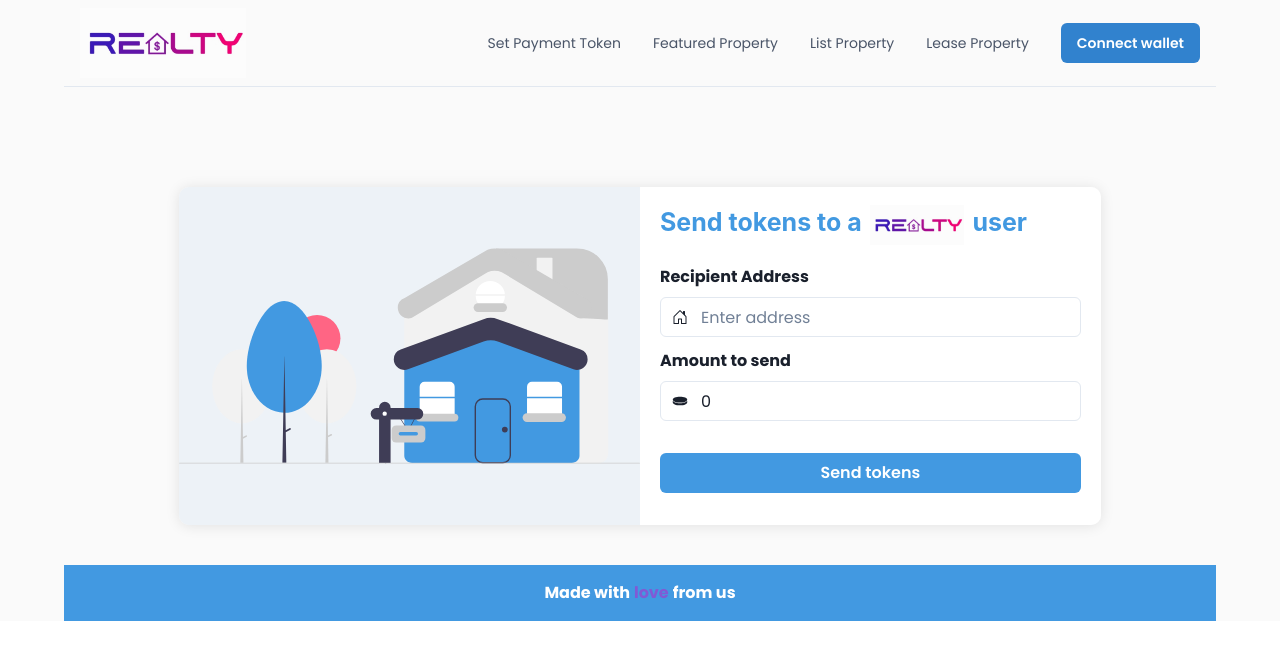
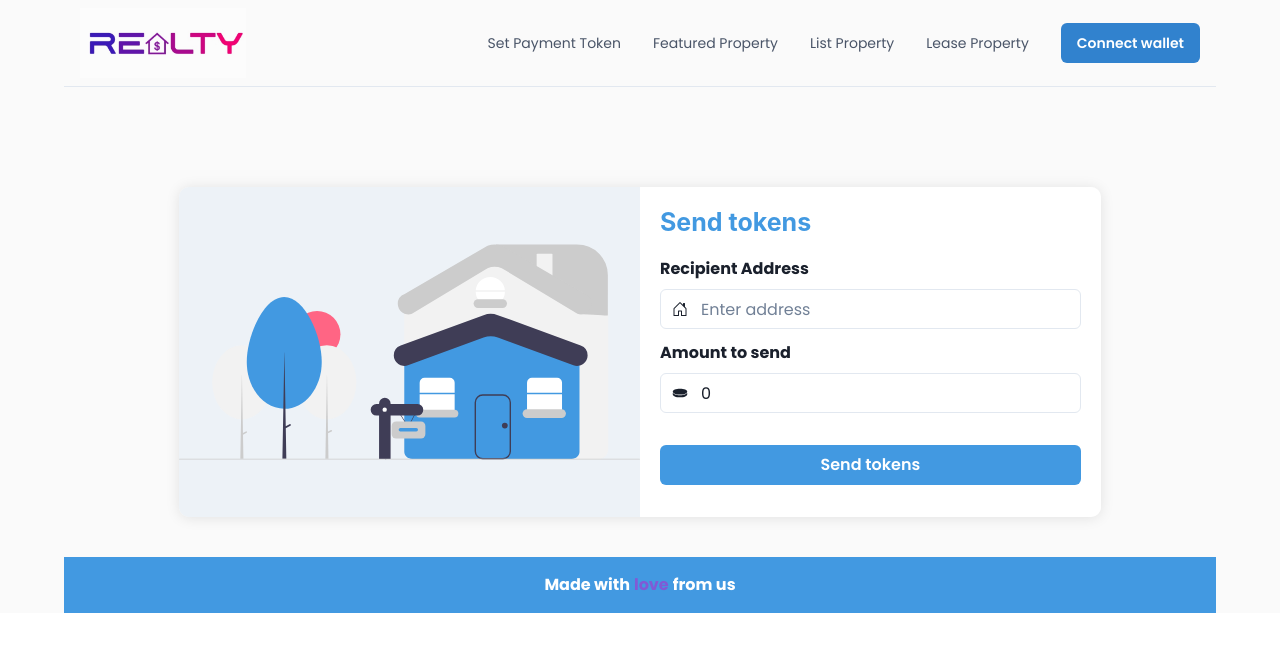
Before and after one commit to AwfulDarkness0110/Realty, a React (Create React App) app: page /admin in a window 1280 px wide. Shown: the top 660 px of the page. Built offline with nearby package versions, Linux system fonts and the light colour scheme.

Commit message:
fixes to ui

```diff
--- a/src/components/Admin.js
+++ b/src/components/Admin.js
@@ -45,7 +45,7 @@ const Admin = () => {
                 borderTopLeftRadius={{ base: '0px', md: '10px' }}
                 borderBottomLeftRadius={{ base: '0px', md: '10px' }}
             >
-                <Image w={{ base: '70%', md: '100%' }} h="100%" src={SellImg} />
+                <Image w={{ base: '100%', md: '100%' }} h="100%" src={SellImg} />
             </Box>
             <Box
                 w={{ base: '100%', md: '50%' }}
@@ -95,8 +95,8 @@ const Admin = () => {
                 >
                     {({ errors, isSubmitting, setFieldValue }) => (
                         <Form>
-                            <Heading fontWeight="700" fontSize="25px" mb={5} color="blue.400" display="flex">
-                                Send tokens to a <Image src={Logo} alt="logo" h="40px" w="auto" mx={2} mt="-2px"/> user
+                            <Heading fontWeight="700" fontSize={{base:"22px", md:"25px"}} mb={5} color="blue.400" display="flex">
+                                Send tokens
                             </Heading>
                             <Box textAlign="left">
                                 <Input
--- a/src/components/ListProperty.js
+++ b/src/components/ListProperty.js
@@ -101,7 +101,7 @@ const ListProperty = () => {
                 borderTopLeftRadius={{ base: '0px', md: '10px' }}
                 borderBottomLeftRadius={{ base: '0px', md: '10px' }}
             >
-                <Image w={{ base: '70%', md: '100%' }} h="100%" src={SellImg} />
+                <Image w={{ base: '100%', md: '100%' }} h="100%" src={SellImg} />
             </Box>
             <Box
                 w={{ base: '100%', md: '50%' }}
@@ -111,8 +111,8 @@ const ListProperty = () => {
                 borderBottomRightRadius={{ base: '0px', md: '10px' }}
             >
                 {!imageUrl ? <Box minH="50vh">
-                    <Heading fontWeight="700" fontSize="25px" mb={10} color="blue.400" display="flex">
-                        Become a <Image src={Logo} alt="logo" h="40px" w="auto" mx={2} mt="-2px"/>  Agent
+                    <Heading fontWeight="700" fontSize={{base:"20px", md:"25px"}} mb={10} color="blue.400" display="flex">
+                        Become a <Image src={Logo} alt="logo" h="40px" w="auto" mx={2} mt="-2px"/>  agent
                     </Heading>
                     <Text mb={5} fontWeight="700">Upload property picture</Text>
                     <ImageUpload setUrl={setImageUrl}/>
@@ -163,8 +163,8 @@ const ListProperty = () => {
                 >
                     {({ errors, isSubmitting, setFieldValue }) => (
                         <Form>
-                            <Heading fontWeight="700" fontSize="25px" mb={5} color="blue.400" display="flex">
-                                Become a <Image src={Logo} alt="logo" h="40px" w="auto" mx={2} mt="-2px"/>  Agent
+                            <Heading fontWeight="700" fontSize={{base:"20px", md:"25px"}} mb={5} color="blue.400" display="flex">
+                                Become a <Image src={Logo} alt="logo" h="40px" w="auto" mx={2} mt="-2px"/>  agent
                             </Heading>
                             <Box textAlign="left">
                                 <Input
```
